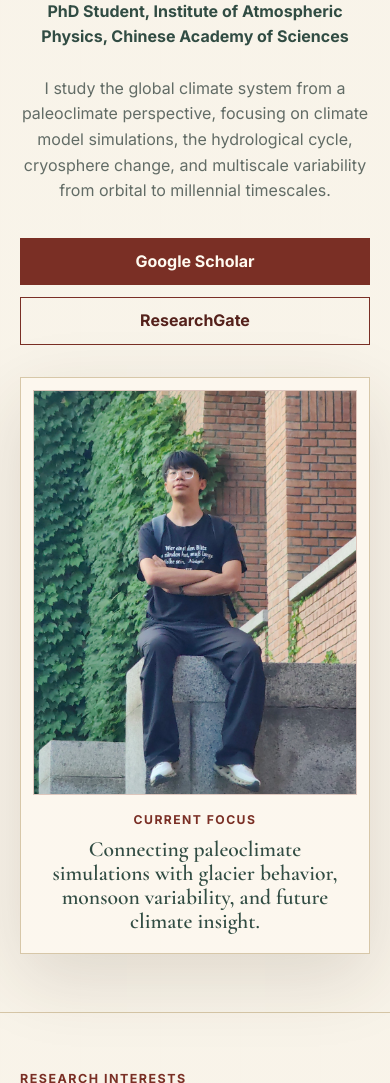
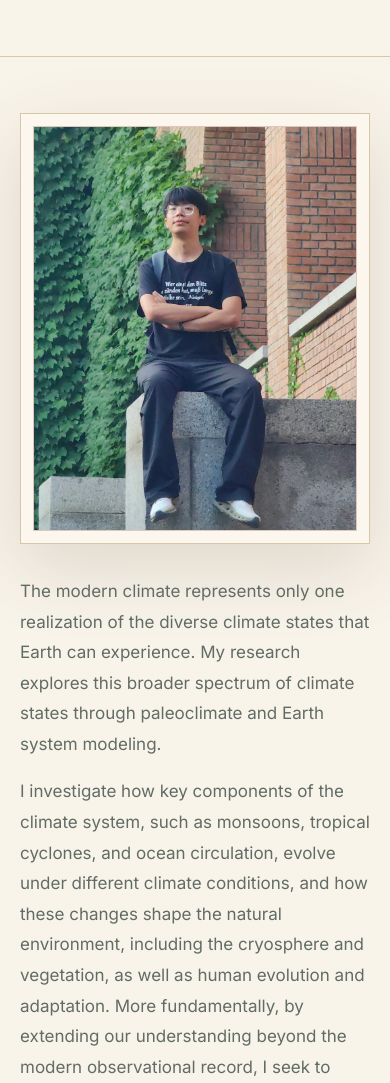
Before and after one commit to Zhangjzh2021/Zhangjzh2021.github.io, a plain HTML site: page index.html in a window 390 px wide. Shown: the part 290-1373 px from the top of the page. Drawn offline with nearby package versions, Linux system fonts and the light colour scheme.

Commit message:
Update biography, research interests, and publication groups

```diff
--- a/index.html
+++ b/index.html
@@ -29,38 +29,19 @@
     <main id="top">
       <section class="hero" aria-labelledby="hero-title">
         <div class="hero-copy">
-          <p class="kicker">Paleoclimate Modeling · Climate Dynamics</p>
           <h1 id="hero-title">Jinzhe Zhang</h1>
-          <p class="affiliation">
-            PhD Student, Institute of Atmospheric Physics, Chinese Academy of
-            Sciences
-          </p>
-          <p class="intro">
-            I study the global climate system from a paleoclimate perspective,
-            focusing on climate model simulations, the hydrological cycle,
-            cryosphere change, and multiscale variability from orbital to
-            millennial timescales.
-          </p>
-          <div class="hero-actions" aria-label="Academic profile links">
-            <a href="https://scholar.google.com/citations?hl=en&user=Xy02J_kAAAAJ">
-              Google Scholar
-            </a>
-            <a href="https://www.researchgate.net/profile/Jinzhe-Zhang-3">
-              ResearchGate
-            </a>
-          </div>
+          <p class="affiliation">Doctor of Philosophy<br /><span>(Meteorology)</span></p>
         </div>
+      </section>
+
+      <section class="section about" aria-label="About Jinzhe Zhang">
         <figure class="portrait-card" aria-label="Portrait of Jinzhe Zhang">
-          <img
-            src="assets/profile.jpeg"
-            alt="Jinzhe Zhang standing in front of a brick wall and green ivy"
-          />
-          <figcaption>
-            <span class="panel-label">Current Focus</span>
-            Connecting paleoclimate simulations with glacier behavior, monsoon
-            variability, and future climate insight.
-          </figcaption>
+          <img src="assets/profile.jpeg" alt="Jinzhe Zhang standing in front of a brick wall and green ivy" />
         </figure>
+        <div class="about-copy">
+          <p>The modern climate represents only one realization of the diverse climate states that Earth can experience. My research explores this broader spectrum of climate states through paleoclimate and Earth system modeling.</p>
+          <p>I investigate how key components of the climate system, such as monsoons, tropical cyclones, and ocean circulation, evolve under different climate conditions, and how these changes shape the natural environment, including the cryosphere and vegetation, as well as human evolution and adaptation. More fundamentally, by extending our understanding beyond the modern observational record, I seek to uncover the physical mechanisms and interactions governing Earth's climate system, distinguish state-dependent responses from more general principles of climate dynamics, and gain insights into the possible trajectories of future climate change.</p>
+        </div>
       </section>
 
       <section class="section" id="research" aria-labelledby="research-title">
@@ -72,29 +53,25 @@
           <article>
             <h3>Paleoclimate Modeling</h3>
             <p>
-              Coupled climate model simulations for past climate states,
-              including interglacial and glacial periods.
+              Climate models are numerical representations of the climate system, grounded in physical laws, that allow us to simulate and understand past climate states.
             </p>
           </article>
           <article>
             <h3>Hydrological Cycle</h3>
             <p>
-              Global and regional monsoon change, moisture transport, and
-              precipitation mechanisms under different boundary conditions.
+              Monsoons and tropical cyclones are major precipitation systems; understanding how their rainfall and precipitation variability change across climate states is a central scientific question.
             </p>
           </article>
           <article>
             <h3>Cryosphere</h3>
             <p>
-              Glacier-climate interactions across High Mountain Asia, with
-              attention to equilibrium line altitude and climate sensitivity.
+              Glacier-climate interactions reveal how changes in temperature and precipitation shape glacier extent, mass balance, and equilibrium line altitude.
             </p>
           </article>
           <article>
             <h3>Multiscale Variability</h3>
             <p>
-              Climate changes from tectonic and orbital forcing to millennial
-              variability and abrupt transitions.
+              The climate system responds to different external forcings across timescales, from tectonic and orbital changes to millennial variability, through distinct physical mechanisms and feedbacks.
             </p>
           </article>
         </div>
@@ -106,15 +83,17 @@
         aria-labelledby="publications-title"
       >
         <div class="section-heading">
-          <p class="kicker">Selected First-Author Publications</p>
+          <p class="kicker">Research</p>
           <h2 id="publications-title">Representative Articles</h2>
         </div>
+        <div class="publication-group">
+          <h3 class="group-title">Past Warming Events</h3>
         <ol class="publication-list">
           <li>
             <article>
               <p class="pub-year">2025</p>
               <h3>
-                <a href="https://doi.org/10.1016/j.quascirev.2025.109267">
+                <a href="https://www.researchgate.net/publication/389683057_Elevated_equilibrium_line_altitude_over_High_Mountain_Asia_during_the_Last_Interglacial">
                   Elevated equilibrium line altitude over High Mountain Asia
                   during the Last Interglacial
                 </a>
@@ -128,6 +107,11 @@
               </p>
             </article>
           </li>
+        </ol>
+        </div>
+        <div class="publication-group">
+          <h3 class="group-title">Past Tipping Events</h3>
+        <ol class="publication-list">
           <li>
             <article>
               <p class="pub-year">2024</p>
@@ -147,7 +131,15 @@
               </p>
             </article>
           </li>
+          <li>
+            <article>
+              <p class="pub-year">2026</p>
+              <h3><a href="https://iopscience.iop.org/article/10.1088/1748-9326/aebcfb">Delayed seasonal march of East Asian summer monsoonal rain belt during Heinrich Stadials</a></h3>
+              <p class="pub-meta">Jinzhe Zhang, Ting Wei, Chuncheng Guo, and Qing Yan · <em>Environmental Research Letters</em></p>
+            </article>
+          </li>
         </ol>
+        </div>
       </section>
 
       <section class="section links" id="links" aria-labelledby="links-title">
--- a/style.css
+++ b/style.css
@@ -93,7 +93,7 @@ a {
   text-align: center;
   gap: clamp(32px, 6vw, 90px);
   align-items: center;
-  min-height: calc(100vh - 81px);
+  min-height: auto;
   padding: clamp(54px, 8vw, 104px) clamp(20px, 5vw, 72px) 58px;
   border-bottom: 1px solid var(--line);
 }
@@ -134,40 +134,25 @@ h1 {
   font-weight: 700;
 }
 
-.intro {
-  max-width: 700px;
-  margin: 26px auto 0;
-  color: var(--muted);
-  font-size: clamp(1rem, 1.45vw, 1.15rem);
+.about {
+  display: grid;
+  grid-template-columns: minmax(240px, 340px) minmax(0, 760px);
+  justify-content: center;
+  align-items: center;
+  gap: clamp(32px, 5vw, 72px);
 }
 
-.hero-actions {
-  display: flex;
-  flex-wrap: wrap;
-  justify-content: center;
-  gap: 12px;
-  margin-top: 34px;
+.about-copy {
+  color: var(--muted);
+  font-size: 1.0625rem;
+  line-height: 1.8;
 }
 
-.hero-actions a {
-  min-height: 44px;
-  padding: 10px 18px;
-  border: 1px solid var(--accent);
-  background: transparent;
-  color: var(--accent-dark);
-  font-weight: 800;
-  text-decoration: none;
-}
-
-.hero-actions a:first-child {
-  background: var(--accent);
-  color: var(--white);
-}
-
-.hero-actions a:hover,
-.link-list a:hover {
-  transform: translateY(-2px);
-}
+.about-copy p:first-child { margin-top: 0; }
+.about-copy p:last-child { margin-bottom: 0; }
+.affiliation span { font-weight: 500; }
+.publication-group + .publication-group { margin-top: 48px; }
+.group-title { margin-bottom: 22px; font-size: clamp(2rem, 4vw, 2.8rem); }
 
 .portrait-card {
   width: min(100%, 380px);
@@ -185,27 +170,6 @@ h1 {
   object-fit: cover;
   object-position: 50% 34%;
   border: 1px solid rgba(122, 47, 37, 0.24);
-}
-
-.portrait-card figcaption {
-  margin: 18px 8px 8px;
-  color: var(--green);
-  font-family: "Cormorant Garamond", Georgia, serif;
-  font-size: clamp(1.35rem, 3vw, 1.9rem);
-  font-weight: 600;
-  line-height: 1.12;
-}
-
-.panel-label {
-  display: block;
-  margin-bottom: 10px;
-  color: var(--accent);
-  font-family: Inter, system-ui, -apple-system, BlinkMacSystemFont, "Segoe UI",
-    sans-serif;
-  font-size: 0.76rem;
-  font-weight: 800;
-  text-transform: uppercase;
-  letter-spacing: 0.12em;
 }
 
 .section {
@@ -350,6 +314,11 @@ h3 {
 }
 
 @media (max-width: 900px) {
+  .about {
+    grid-template-columns: 1fr;
+    justify-items: center;
+  }
+
   .hero {
     grid-template-columns: 1fr;
     min-height: auto;
@@ -379,11 +348,6 @@ h3 {
     font-size: clamp(2.75rem, 10vw, 4rem);
   }
 
-  .hero-actions a {
-    width: 100%;
-    text-align: center;
-  }
-
   .interest-grid,
   .link-list {
     grid-template-columns: 1fr;
```
